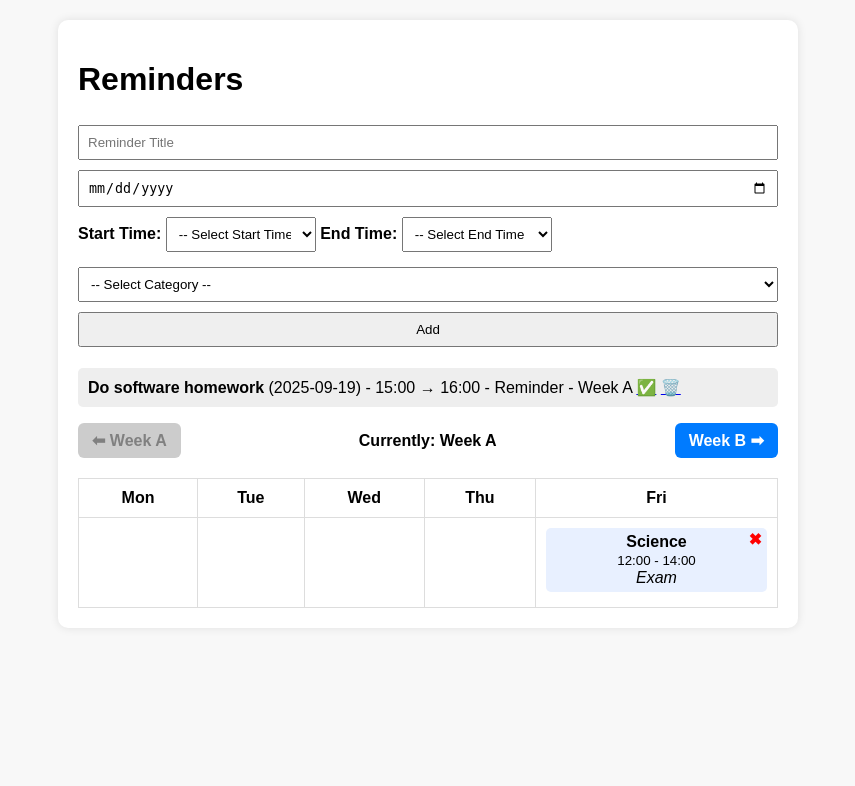
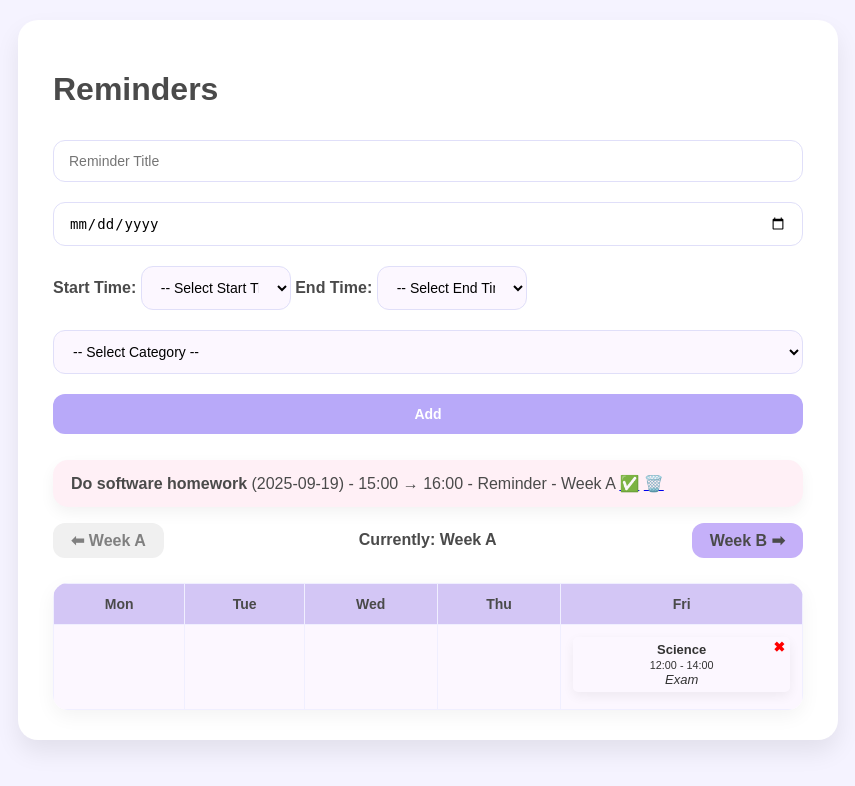
Before and after one commit to sopl3024/DigiProject, a Flask app: page / in a window 1280 px wide. Shown: the top 786 px of the page, without its empty margins (212-1067 px from the left). Run offline with Flask 3, Linux system fonts and the light colour scheme; data comes from the database, SQL or seed files in the repository; both versions use the stored data as it was after the commit.

Commit message:
Make it prettyyyyyy

```diff
--- a/static/css/style.css
+++ b/static/css/style.css
@@ -1,113 +1,174 @@
+/* ================== BODY & CONTAINER ================== */
 body {
-    font-family: Arial, sans-serif;
-    background: #f8f8f8;
+    font-family: 'Arial', sans-serif;
+    background: #f5f3ff; /* Soft lavender background */
     padding: 20px;
     margin: 0;
+    color: #4a4a4a;
 }
 
 .container {
-    max-width: 700px;
+    max-width: 750px;
     margin: auto;
-    background: white;
-    padding: 20px;
-    border-radius: 10px;
-    box-shadow: 0 0 10px rgba(0,0,0,0.1);
+    background: #ffffff;
+    padding: 30px 35px;
+    border-radius: 20px;
+    box-shadow: 0 12px 25px rgba(0, 0, 0, 0.08);
 }
 
+/* ================== FORM STYLING ================== */
 form input, form select, form button {
-    margin: 5px 0;
-    padding: 8px;
+    margin: 10px 0;
+    padding: 12px 15px;
     width: 100%;
     box-sizing: border-box;
+    border: 1px solid #e0dff9;
+    border-radius: 12px;
+    font-size: 14px;
+    transition: all 0.2s ease;
 }
 
+form input:focus, form select:focus {
+    outline: none;
+    border-color: #b8a9f9;
+    box-shadow: 0 0 8px rgba(184, 169, 249, 0.4);
+}
+
+form button {
+    background-color: #b8a9f9; /* Pastel purple button */
+    color: #fff;
+    font-weight: bold;
+    cursor: pointer;
+    border: none;
+    border-radius: 12px;
+    transition: all 0.2s ease;
+}
+
+form button:hover {
+    background-color: #a68af0;
+}
+
+/* ================== REMINDER LIST ================== */
 .reminder-list {
     list-style: none;
     padding: 0;
 }
 
 .reminder-list li {
-    background: #eee;
-    margin: 5px 0;
-    padding: 10px;
-    border-radius: 5px;
+    background: #fff0f6; /* Soft pink */
+    margin: 8px 0;
+    padding: 14px 18px;
+    border-radius: 15px;
+    box-shadow: 0 6px 15px rgba(0, 0, 0, 0.05);
+    position: relative;
+    transition: all 0.2s ease;
+}
+
+.reminder-list li:hover {
+    background-color: #ffd6e8;
 }
 
 .reminder-list li.completed {
     text-decoration: line-through;
-    color: gray;
+    color: #9e9e9e;
 }
 
+/* ================== TABLE & TIMETABLE ================== */
 table {
     width: 100%;
     border-collapse: collapse;
-    margin-top: 20px;
+    margin-top: 25px;
+    border-radius: 15px;
+    overflow: hidden;
+    box-shadow: 0 6px 20px rgba(0, 0, 0, 0.05);
 }
 
 table th, table td {
-    border: 1px solid #ddd;
-    padding: 10px;
+    border: 1px solid #f0efff;
+    padding: 12px;
     text-align: center;
+    font-size: 14px;
+    background-color: #fcf7ff; /* Soft pastel background for cells */
 }
 
-table td div {
-    background-color: #e8f0ff;
-    margin-bottom: 5px;
-    padding: 5px;
-    border-radius: 4px;
+table th {
+    background-color: #d3c6f5; /* Lavender for headers */
+    font-weight: 600;
 }
 
-select[name="due_time_am"],
-select[name="due_time_pm"] {
-    width: 120px;
-    padding: 5px;
-    border-radius: 6px;
-    border: 1px solid #ccc;
+/* Timetable Items */
+.timetable-item {
+    position: relative;
+    padding: 10px;
+    margin-bottom: 6px;
+    border-radius: 12px;
+    color: #333;
+    font-size: 13px;
+    box-shadow: 0 4px 12px rgba(0, 0, 0, 0.06);
+    transition: transform 0.2s ease, box-shadow 0.2s ease;
 }
 
+.timetable-item:hover {
+    transform: translateY(-3px);
+    box-shadow: 0 6px 18px rgba(0, 0, 0, 0.1);
+}
+
+/* Distinct colors for Exams and Classes */
+.timetable-item.exam {
+    background-color: #ffd8b2; /* Soft pastel orange for Exams */
+}
+
+.timetable-item.class {
+    background-color: #b2f7ef; /* Soft pastel teal for Classes */
+}
+
+/* Delete button for timetable */
+.timetable-item a.delete {
+    position: absolute;
+    top: 4px;
+    right: 6px;
+    color: #ff6b6b;
+    text-decoration: none;
+    font-weight: bold;
+    font-size: 14px;
+    transition: color 0.2s ease;
+}
+
+.timetable-item a.delete:hover {
+    color: #ff3b3b;
+}
+
+/* ================== WEEK BUTTONS ================== */
 .week-btn {
-    background-color: #007bff;
-    color: white;
-    padding: 8px 14px;
-    border-radius: 6px;
+    background-color: #c5b0f9; /* Pastel purple */
+    color: #4a4a4a;
+    padding: 8px 18px;
+    border-radius: 12px;
     text-decoration: none;
     font-weight: bold;
     transition: background-color 0.2s ease;
 }
 
 .week-btn:hover {
-    background-color: #0056b3;
+    background-color: #a78af2;
 }
 
 .week-btn.inactive {
-    background-color: #ccc;
-    color: #666;
+    background-color: #f0f0f0;
+    color: #b0b0b0;
     cursor: default;
     pointer-events: none;
 }
 
-.timetable-item {
-position: relative;
-padding: 5px;
-margin-bottom: 5px;
-border-radius: 5px;
+/* ================== SELECT BOXES ================== */
+select[name="category"], select[name="start_time"], select[name="end_time"] {
+    background-color: #fcf7ff;
+    border: 1px solid #e0dff9;
+    border-radius: 12px;
+    transition: all 0.2s ease;
 }
 
-.timetable-item a.delete {
-position: absolute;
-top: 2px;
-right: 5px;
-color: rgb(255, 0, 0);
-text-decoration: none;
-font-weight: bold;
+select[name="category"]:focus, select[name="start_time"]:focus, select[name="end_time"]:focus {
+    border-color: #b8a9f9;
+    box-shadow: 0 0 8px rgba(184, 169, 249, 0.4);
 }
-
-.week-btn.inactive {
-color: grey;
-text-decoration: none;
-}
-
-.reminder-list li.completed {
-text-decoration: line-through;
-color: grey;
-}
```
Also changed, not shown: data.db.
